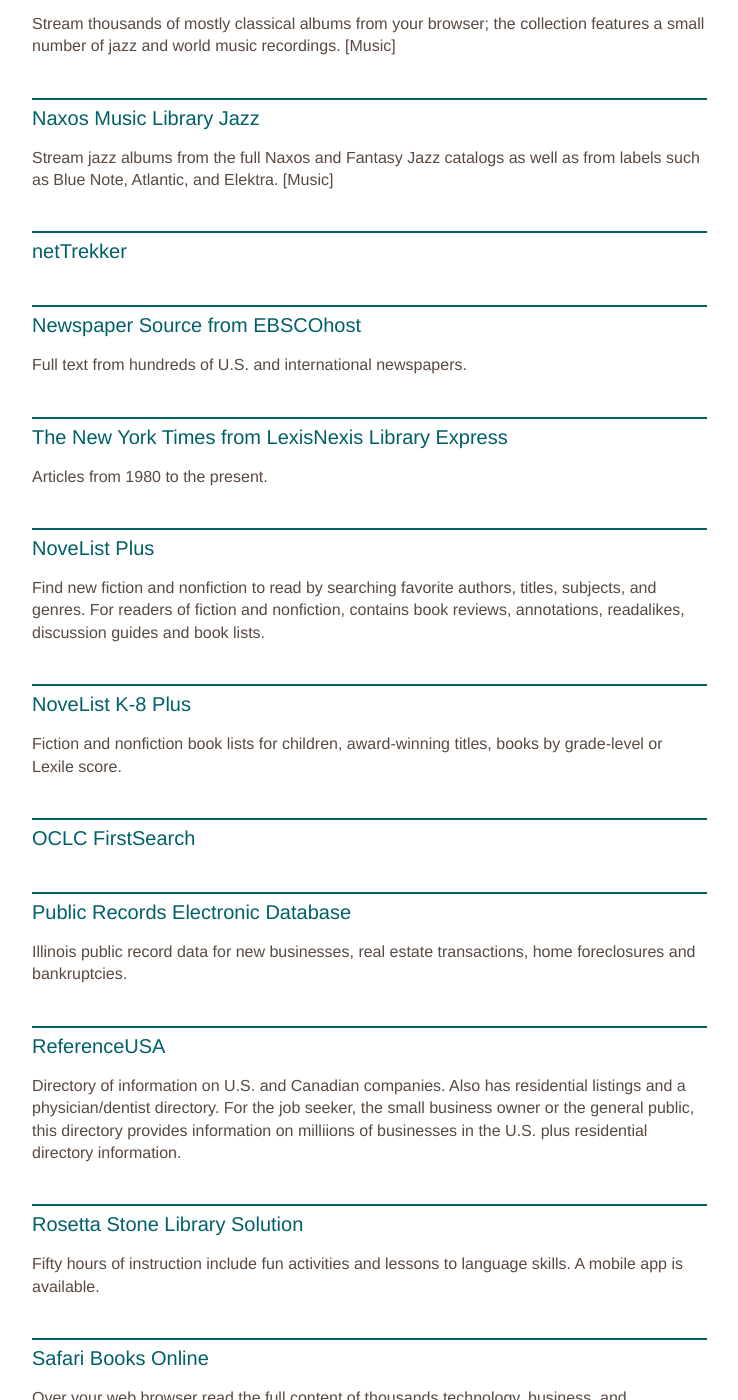
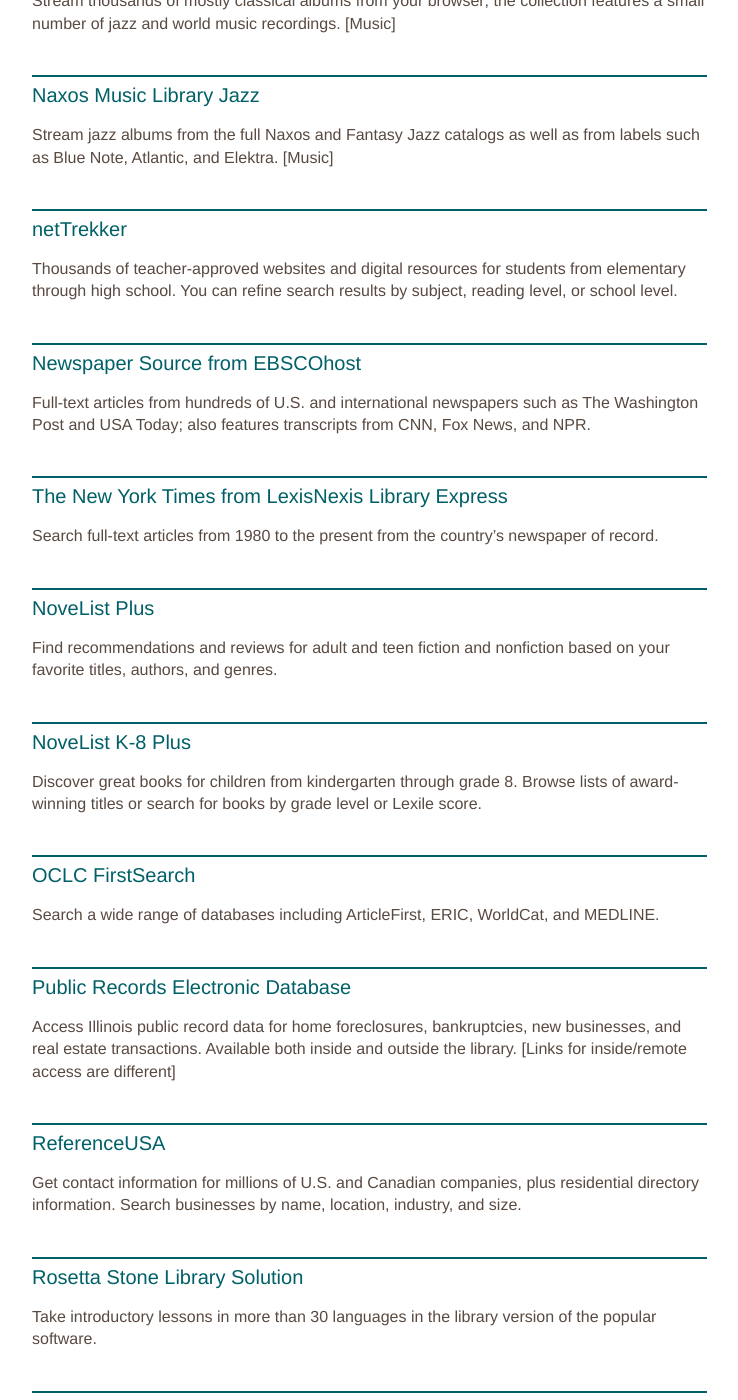
Before and after one commit to skokielibrary/spl-content, a Jekyll site: the page built from _content/bruce/resources--research-topic.markdown, in a window 1280 px wide and 1400 px high, scrolled down 5786 px. Shown: the whole window, without its empty margins (126-864 px from the left). Built offline with Jekyll 4.4.1, drawn with Linux system fonts in a browser that asks for light colours; some of the changed text lies outside the part shown.

Commit message:
Updated resources--research-topic.markdown

```diff
--- a/_content/bruce/resources--research-topic.markdown
+++ b/_content/bruce/resources--research-topic.markdown
@@ -5,32 +5,29 @@ published: true
 ---
 
 ##ABCMouse.com
-[Kids]
+[Found in Kids]
 
 ##Ancestry Library Edition
 Search billions of genealogy documents&#8212;including census, military, immigration, and birth and death records&#8212;in this, the library version of Ancestry.com.
-[Genealogy]
+[Found in Genealogy]
 [Available in-library only]
 
 ##Atomic Training
 Watch short video tutorials on popular software applications including Microsoft, Adobe, Apple, and Google products.
-[Technology training]
+[Found in Technology training]
 
 ##Auto Repair Reference Center
 Step-by-step repair procedures, diagnostics, and diagrams for domestic and imported cars from 1954 to today. New technical service bulletins and updates are added regularly.
-[Cars]
 
 ##Britannica Global Reference Center
 Access encyclopedias and other reference resources written in Spanish, Korean, Chinese, French, and Japanese.
 [Homework help]
 [Kids]
-[General facts]
 
 ##Britannica Online
 All-ages content from _Encyclop&#230;dia Briannica_ and _Britannica Concise Encyclopedia_, as well as videos and magazine articles.
 [Homework help]
 [Kids]
-[General facts]
 
 ##CAMIO
 Art lovers can view and download thousands of high-resolution images of from leading museums around the world.
@@ -95,7 +92,7 @@ More than 330 encyclopedias and specialized reference sources. Search the entire
 [General reference]
 
 ##Hoover's Online
-Detailed reports of thousands of companies, including financials, news, and industry information. Also includes basic contact information for millions more private and public businesses.
+Information on thousands of companies, including financials, top officers, and top competitors. Also includes industry information and basic contacts for millions additional businesses.
 [Business & investing]
 
 ##JSTOR
@@ -125,7 +122,7 @@ Current newspapers from around the world, presented in full-page format with pho
 [Articles]
 
 ##Literature Criticism Online/Something About the Author
-Find information and criticism on current and historical writers and poets and their works in this combined archive.
+Find information and criticism on current and historical writers and poets and their works.
 [Arts & literature]
 [Homework help]
 
@@ -138,7 +135,7 @@ Watch thousands of step-by-step online video tutorials on software, apps, media,
 [Technology training]
 
 ##Mango Languages
-Learn a language or improve your English with easy interactive tutorials that can help you reach conversational proficiency. Use on your computer or on the go with a mobile device by downloading the Mango Languages app.
+Lessons in 60-plus languages, including English with easy interactive tutorials, including some that use world-lanugague films. Download the Mango Languages app to use on mobile devices.
 [Languages]
 
 ##MasterFILE Premier from EBSCOhost
@@ -179,42 +176,47 @@ Stream jazz albums from the full Naxos and Fantasy Jazz catalogs as well as from
 [Music]
 
 ##netTrekker
+Thousands of teacher-approved websites and digital resources for students from elementary through high school. You can refine search results by subject, reading level, or school level.
 
 ##Newspaper Source from EBSCOhost
-Full text from hundreds of U.S. and international newspapers.
-
+Full-text articles from hundreds of U.S. and international newspapers such as The Washington Post and USA Today; also features transcripts from CNN, Fox News, and NPR.
 
 ##The New York Times from LexisNexis Library Express
-Articles from 1980 to the present.
+Search full-text articles from 1980 to the present from the country's newspaper of record.
 
 ##NoveList Plus
-Find new fiction and nonfiction to read by searching favorite authors, titles, subjects, and genres. For readers of fiction and nonfiction, contains book reviews, annotations, readalikes, discussion guides and book lists.
+Find recommendations and reviews for adult and teen fiction and nonfiction based on your favorite titles, authors, and genres.
 
 ##NoveList K-8 Plus
-Fiction and nonfiction book lists for children, award-winning titles, books by grade-level or Lexile score.
+Discover great books for children from kindergarten through grade 8. Browse lists of award-winning titles or search for books by grade level or Lexile score.
 
 ##OCLC FirstSearch
+Search a wide range of databases including ArticleFirst, ERIC, WorldCat, and MEDLINE.
 
 ##Public Records Electronic Database
-Illinois public record data for new businesses, real estate transactions, home foreclosures and bankruptcies.
+Access Illinois public record data for home foreclosures, bankruptcies, new businesses, and real estate transactions. Available both inside and outside the library.
+[Links for inside/remote access are different]
 
 ##ReferenceUSA
-Directory of information on U.S. and Canadian companies. Also has residential listings and a physician/dentist directory. For the job seeker, the small business owner or the general public, this directory provides information on milliions of businesses in the U.S. plus residential directory information.
+Get contact information for millions of U.S. and Canadian companies,  plus residential directory information. Search businesses by name, location, industry, and size.
 
 ##Rosetta Stone Library Solution
-Fifty hours of instruction include fun activities and lessons to language skills. A mobile app is available.
+Take introductory lessons in more than 30 languages in the library version of the popular software.
 
 ##Safari Books Online
-Over your web browser read the full content of thousands technology, business, and professional development books.
+Read thousands technology, business, and professional development books from popular publishers through your web browser.
 
 ##Salem Health
+Find health answers culled from _Magill's Medical Guide_, an authoritative medical encyclopedia written in accessible language for general readers.
 
-##Science Online from Facts on File
+##Science Online
+Science encyclopedia articles, experiments, biographies, and charts recommended for grades 6 and up.
 
 ##Searchasaurus
-Geared toward younger students, this makes it easy for students to search by keyword or topic to find most useful search results.
+Geared toward younger students, this full-text article resource encourages kids to develop research skills with a fun, dinosaur-themed look.
 
 ##Skokie Newspaper Index
+Find citations to articles that appeared in the _Skokie Review_, _The News_, and _Life: Skokie_ edition. To request full articles, email askref@skokielibrary.info or call our Reference Desk at 847-673-3733.
 
 ##Skokie Obituary Index
 
@@ -225,7 +227,8 @@ Geared toward younger students, this makes it easy for students to search by key
 ##TeachingBooks.net
 
 ##Treehouse Online Learning
-Learn how to build websites and apps, write code, or start a business through self-paced video lessons. You also can create projects and earn badges to demonstrate your mastery of topics.
+Learn how to build websites and apps, write code, or start a business through self-paced video lessons.
+[Technology training]
 
 ##TumbleBook Library for Kids
 A collection of animated, narrated picture books that allows childred to follow along word for word. There also are literacy-based puzzles and games.
```
Also changed, not shown: other parts of _content/bruce/resources--research-topic.markdown (+3 -3 lines).
